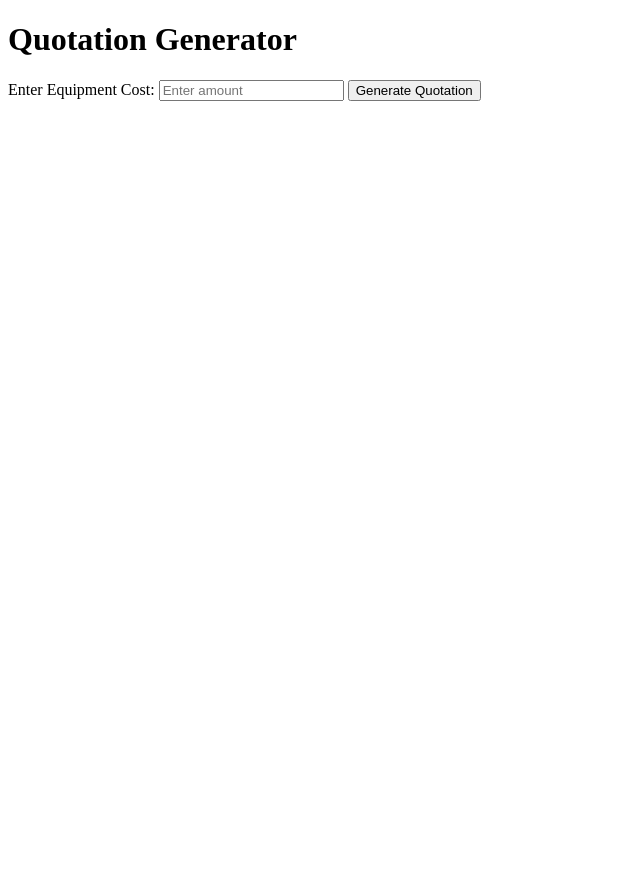
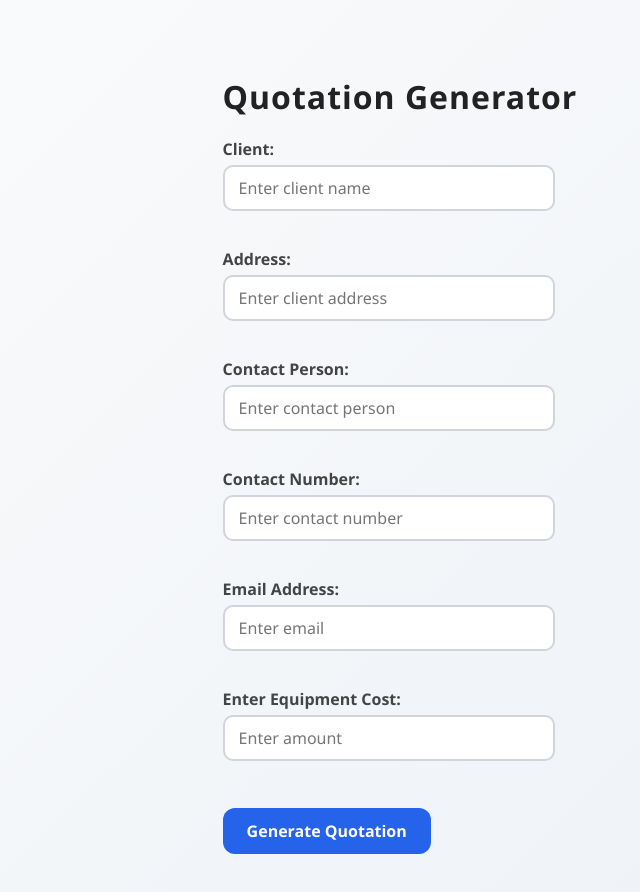
Before and after one commit to Techfinity-JK/QG_Techfinity, an Electron app: page index.html in a window 800 px wide. Shown: the whole page, without its empty margins (0-640 px from the left). Before the commit the page ends 800 px from the top, so only its background shows below. Drawn offline with Linux system fonts and the light colour scheme.

Commit message:
Client Details 1

```diff
--- a/index.html
+++ b/index.html
@@ -3,24 +3,49 @@
   <head>
     <meta charset="UTF-8">
     <title>Quotation Generator</title>
+    <link rel="stylesheet" href="style.css">
   </head>
   <body>
-    <h1>Quotation Generator</h1>
+    <section class="section-details">
+      <h1>Quotation Generator</h1>
+      <label for="client">Client:</label>
+      <input type="text" id="client" placeholder="Enter client name" /><br /><br />
+      <label for="address">Address:</label>
+      <input type="text" id="address" placeholder="Enter client address" /><br /><br />
+      <label for="person">Contact Person:</label>
+      <input type="text" id="person" placeholder="Enter contact person" /><br /><br />
+      <label for="number">Contact Number:</label>
+      <input type="text" id="number" placeholder="Enter contact number" /><br /><br />
+      <label for="email">Email Address:</label>
+      <input type="email" id="email" placeholder="Enter email" /><br /><br />
+      <label for="cost">Enter Equipment Cost:</label>
+      <input type="number" id="cost" placeholder="Enter amount" /><br /><br />
+      <button id="generate">Generate Quotation</button>
+    </section>
 
-    <label for="cost">Enter Equipment Cost:</label>
-    <input type="number" id="cost" placeholder="Enter amount" />
-    <button id="generate">Generate Quotation</button>
 
     <script>
       const { ipcRenderer } = require("electron");
 
       document.getElementById("generate").addEventListener("click", () => {
         const cost = parseFloat(document.getElementById("cost").value);
+
         if (isNaN(cost)) {
           alert("Please enter a valid number!");
           return;
         }
-        ipcRenderer.send("generate-docx", cost);
+
+        // Collect all the details
+        const details = {
+          client: document.getElementById("client").value,
+          address: document.getElementById("address").value,
+          person: document.getElementById("person").value,
+          number: document.getElementById("number").value,
+          email: document.getElementById("email").value,
+          cost,
+        };
+
+        ipcRenderer.send("generate-docx", details);
       });
     </script>
   </body>
--- /dev/null
+++ b/style.css
@@ -0,0 +1,75 @@
+/* Reset some default spacing */
+body, h1, label, input, button {
+  font-family: "Segoe UI", Tahoma, Geneva, Verdana, sans-serif;
+}
+
+/* Page background */
+body {
+  background: linear-gradient(135deg, #f9fafb, #eef2f7);
+  display: flex;
+  flex-direction: column;
+  align-items: center;
+  justify-content: flex-start;
+  padding: 40px;
+  color: #333;
+}
+
+/* Title */
+h1 {
+  font-size: 2rem;
+  margin-bottom: 20px;
+  color: #222;
+  letter-spacing: 1px;
+}
+
+/* Form layout */
+label {
+  display: block;
+  margin-top: 15px;
+  margin-bottom: 5px;
+  font-weight: 600;
+  color: #444;
+}
+
+input {
+  width: 300px;
+  padding: 10px 14px;
+  font-size: 1rem;
+  border: 2px solid #d1d5db;
+  border-radius: 10px;
+  transition: all 0.2s ease-in-out;
+  outline: none;
+}
+
+/* Input hover/focus effects */
+input:focus {
+  border-color: #2563eb;
+  box-shadow: 0 0 6px rgba(37, 99, 235, 0.3);
+}
+
+/* Button */
+button {
+  margin-top: 25px;
+  padding: 12px 24px;
+  font-size: 1rem;
+  font-weight: 600;
+  color: white;
+  background: #2563eb;
+  border: none;
+  border-radius: 12px;
+  cursor: pointer;
+  transition: background 0.2s, transform 0.1s;
+}
+
+/* Button hover/click effect */
+button:hover {
+  background: #1d4ed8;
+}
+button:active {
+  transform: scale(0.97);
+}
+
+.section-details{
+    align-items: center;
+    height: fit-content;
+}
```
Also changed, not shown: main.js (+51 -19 lines), 1 other file.
